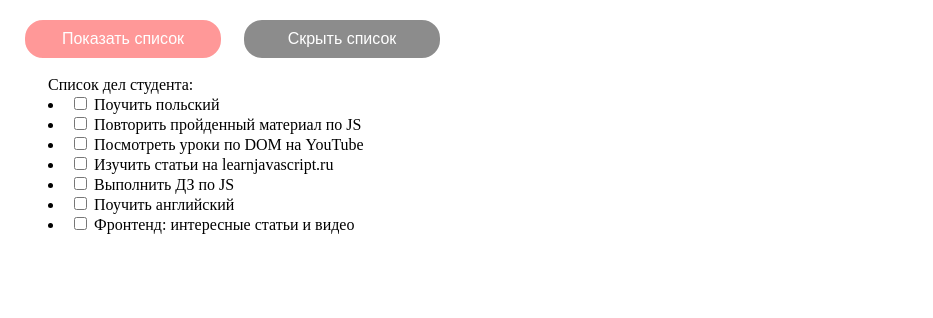
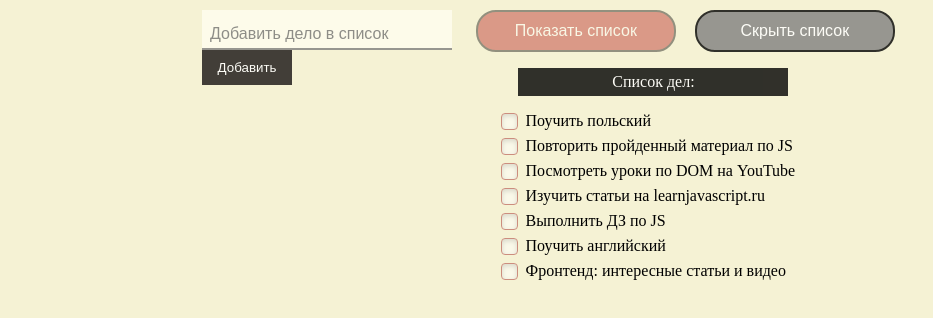
Before and after one commit to Alaksandar/TasksScheduler, a plain HTML site: page index.html in a window 1280 px wide. Shown: the whole page, without its empty margins (0-933 px from the left). Drawn offline with Linux system fonts and the light colour scheme.

Commit message:
add form

```diff
--- a/assets/scripts/script.js
+++ b/assets/scripts/script.js
@@ -2,7 +2,8 @@
 let buttonsContainer = document.querySelector(".buttons-container")
 let buttons = document.querySelectorAll("button");
 let list = document.querySelector(".list-container");
-let li_list = document.querySelectorAll("li");
+let li_list = document.getElementsByTagName("li");
+let ul_list = document.querySelector(".list-container ul");
 
 buttonsContainer.addEventListener("click", showList);
 
@@ -24,3 +25,17 @@ function showList(e) {
         }
     }
 }
+
+let formElem = document.querySelector("#formElem");
+
+formElem.onsubmit = (e) => {
+    e.preventDefault();
+
+    const formData = new FormData(formElem);
+    const value = Object.fromEntries(formData.entries());
+    if(!value.toList) return;
+    let created_li = document.createElement("li");
+    ul_list.append(created_li);
+    let x = li_list.length;
+    created_li.innerHTML = `<input type="checkbox" id=${x}><label for=${x}>${value.toList}</label>`;
+};
--- a/assets/styles/style.css
+++ b/assets/styles/style.css
@@ -1,9 +1,135 @@
+body {
+  padding: 0;
+  margin: 0;
+  min-width: 280px;
+  height: 100%;
+}
+
+.wrapper {
+  background: #F5F2D4;
+  min-height: 100vh;
+}
+
+/* @media only screen and (min-width: 600px) {
+  .wrapper {
+    display: flex;
+  }
+} */
+
+.container {
+  display: flex;
+  flex-direction: column;
+  min-height: 100vh;
+  /* flex-basis: 40%;
+  justify-content: space-between; */
+}
+/* .container .container__main {
+  flex-direction: column;
+  flex: 3;
+}
+.container .container__form {
+  flex: 2;
+} */
+
+.form-container {
+  /* margin-top: 10px; */
+  padding: 10px;
+  width: 100%;
+  /* background-color: brown; */
+  /* opacity: 0.4; */
+  /* display: inline-block; */
+}
+
+.container__main {
+  display: flex;
+  flex-direction: column;
+  /* border: 1px solid brown; */
+}
+
+@media only screen and (min-width: 560px) {
+  .container {
+    flex-direction: row;
+    justify-content: space-between;
+  }
+  input[type="text"] {
+    min-width: 90%;
+  }
+  .container__main {
+    min-width: 70%;
+    /* margin: auto; */
+  }
+}
+
+@media only screen and (min-width: 900px) {
+  .container {
+    max-width: 70%;
+    margin: 0 auto;
+  }
+}
+
+
+input[type="text"] {
+  width: 65%;
+  color: brown;
+  background-color: #fffef0;
+  outline: none;
+  border: none;
+  border-bottom: 2px solid grey;
+  padding: 15px 0 5px 3%;
+  font-size: 16px;
+  display: inline-block;
+  height: 100%;
+  opacity: 0.8;
+}
+input[type="text"]:hover {
+  border-bottom: 2px solid brown;
+  opacity: 1;
+}
+@media only screen and (max-width: 300px) {
+  input[type="text"] {
+    width: 100%;
+    margin: 0;
+  }
+}
+
+input[type="submit"] {
+  outline: none;
+  border: none;
+  background-color: rgb(22, 18, 18);
+  cursor: pointer;
+  width: 19%;
+  min-width: 90px;
+  color: white;
+  padding: 10px 15px;
+  /* font-size: 16px; */
+  /* margin-top: 10px; */
+  margin: 0;
+  opacity: 0.8;
+  height: 100%;
+}
+input[type="submit"]:hover {
+  opacity: 0.9;
+}
+
+/* .buttons-container {
+
+} */
+
+.button-container {
+  /* display: flex;
+  flex-direction: column; */
+  align-items: center;
+  flex-wrap: wrap-reverse;
+  display: inline-block;
+
+}
+
 button {
   outline: none;
   cursor: pointer;
   min-width: 200px;
   color: white;
-  border: 2px solid;
+  border: 2px solid black;
   border-radius: 20px;
   padding: 10px;
   font-size: 16px;
@@ -13,7 +139,7 @@ button {
 }
 
 button[data-action="show"] {
-  background-color: red;
+  background-color: rgb(179, 23, 23);
 }
 
 button[data-action="hide"] {
@@ -21,7 +147,7 @@ button[data-action="hide"] {
 }
 
 .active {
-  opacity: 0.9;
+  opacity: 0.8;
 }
 
 .active:hover {
@@ -33,8 +159,110 @@ button[data-action="hide"] {
   overflow: hidden;
 }
 
+list-container {
+  display: flex;
+  justify-content: center;
+}
+
 li {
+  list-style-type: none;
   list-style-position: inside;
-  height: 20px;
+  height: 25px;
   transition: height .3s ease-out;
 }
+@media only screen and (max-width: 380px) {
+  li {height: 40px;}
+  ul {
+    padding-inline-start: 10px;
+    padding-inline-end: 5px;
+  }
+  .container {min-height: calc(100vh - 42px);}
+  .container__main {
+    flex: 1 0 auto;
+  }
+  .container__form {
+    order: 2;
+    flex: 0 0 auto;
+
+  }
+  .form-container {padding: 0;}
+}
+
+ul p {
+  background-color: black;
+    color: white;
+    text-align: center;
+    padding: 5px;
+    width: 45%;
+    margin-left: 3%;
+    min-width: 230px;
+    max-width: 260px;
+    opacity: 0.8;
+}
+
+
+    /* input styles */
+
+input[type="checkbox"]:checked + label {
+  color: brown;
+  opacity: 0.9;
+}
+
+/* input[type="radio"], */
+label, input[type="checkbox"] {
+   line-height: 2.1ex;
+}
+
+/* input[type="radio"], */
+input[type="checkbox"] {
+    position: absolute;
+    left: -999em;
+}
+
+/* input[type="radio"] + label, */
+input[type="checkbox"] + label {
+    position: relative;
+    overflow: hidden;
+    cursor: pointer;
+}
+
+/* input[type="radio"] + label::before, */
+input[type="checkbox"] + label::before {
+   content: "";
+   display: inline-block;
+   vertical-align: -25%;
+   height: 2ex;
+   width: 2ex;
+   background-color: white;
+   border: 1px solid brown;
+   opacity: 0.5;
+   border-radius: 4px;
+   box-shadow: inset 0 2px 5px rgba(0,0,0,0.25);
+   margin-right: 0.5em;
+}
+
+/* input[type="radio"]:checked + label::before {
+   background: radial-gradient(circle at center, #1062a4 .6ex, white .7ex);
+} */
+/* input[type="radio"] + label::before {
+   border-radius: 50%;
+} */
+
+input[type="checkbox"]:checked + label::after {
+   content: '';
+   position: absolute;
+   width: 2.6ex;
+   height: 0.5ex;
+   background: rgba(0, 0, 0, 0);
+   top: 0.3ex;
+   left: 0.1ex;
+   border: 3px solid brown;
+   opacity: 0.7;
+   border-top: none;
+   border-right: none;
+   -webkit-transform: rotate(-45deg);
+   -moz-transform: rotate(-45deg);
+   -o-transform: rotate(-45deg);
+   -ms-transform: rotate(-45deg);
+   transform: rotate(-45deg);
+}
--- a/index.html
+++ b/index.html
@@ -1,11 +1,13 @@
 <!DOCTYPE html>
 <html lang="en">
+
 <head>
   <meta charset="UTF-8">
   <meta name="viewport" content="width=device-width, initial-scale=1.0">
   <link rel="stylesheet" href="./assets/styles/style.css" />
   <title>Document</title>
 </head>
+
 <body>
 
   <!--У вас имеется исходный код HTML и СSS вам необходимо сделать кнопки на этой странице кликабельными. Надо написать по сути JS код
@@ -13,7 +15,21 @@
     "Скрыть список" становилась неактивной, как кнопка "Показать список" в самом начале, а кнопка "Показать список" становится активной,
     как была кнопка "Скрыть список". При нажатии на кнопку "Показать список" ваш список должен раскрываться при условии, что он был скрыт до этого.
     Для решения этой задачи можно воспользоваться всеми рассмотренными примерами на прошлом занятии, как вспомогательный код-->
+  <div class="wrapper">
+    <div class="container">
 
+
+      <div class="container__form">
+        <div class="form-container">
+          <form id="formElem" method="post" action="#">
+            <input type="text" name="toList" id="" placeholder="Добавить дело в список" value="">
+            <input type="submit" value="Добавить">
+          </form>
+        </div>
+      </div>
+
+
+      <div class="container__main">
         <div class="buttons-container">
           <button data-action="show">Показать список</button>
           <button data-action="hide" class="active">Скрыть список</button>
@@ -21,7 +37,7 @@
 
         <div class="list-container">
           <ul>
-      Список дел студента:
+            <p>Список дел:</p>
             <li>
               <input type="checkbox" id="1">
               <label for="1">Поучить польский</label>
@@ -52,7 +68,12 @@
             </li>
           </ul>
         </div>
+      </div>
+    </div>
+
+  </div>
 
   <script src="./assets/scripts/script.js"></script>
 </body>
+
 </html>
```
Lines whose indentation alone changed are shown as unchanged.
